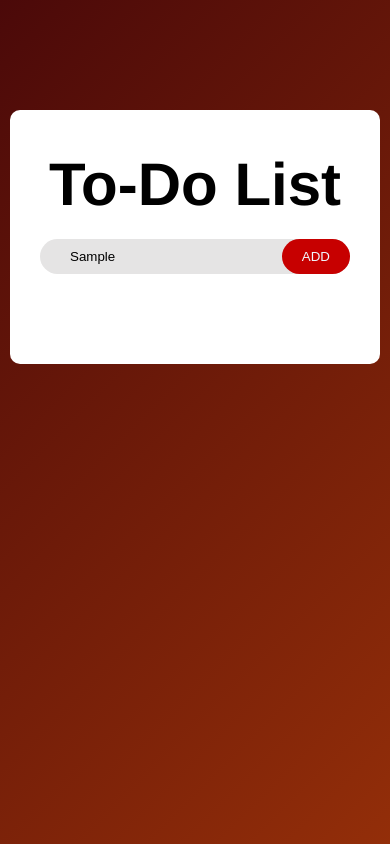
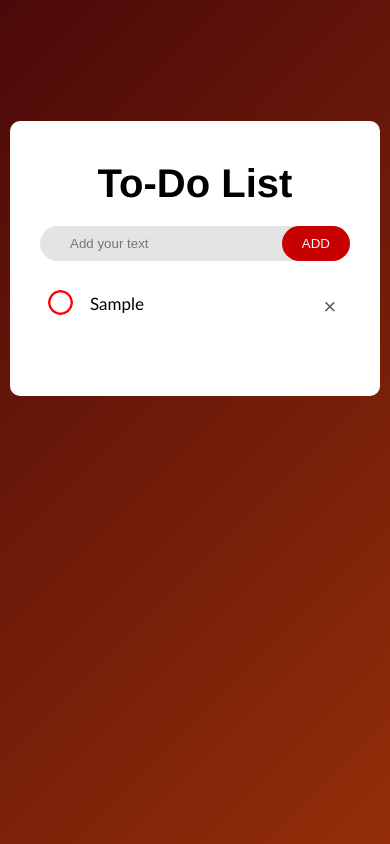
Before and after one commit to Pasiduchamod/to-do-app, a plain HTML site: page index.html in a window 390 px wide. Both pictures are taken after typing "Sample" into the empty fields and a click on the button "ADD". Drawn offline with Linux system fonts and the light colour scheme.

Commit message:
added full javascript file and complete the project

```diff
--- a/index.html
+++ b/index.html
@@ -9,14 +9,15 @@
                 <h2>To-Do List</h2>
                 <div class="row">
                     <input type="text" id="input-box" placeholder="Add your text">
-                    <button>ADD</button>
+                    <button onclick="addTask()">ADD</button>
                 </div>
-          <!--      <ul>
-                    <li class="checked">Task 1</li>
+               <ul id="list-container">
+                    <!-- <li class="checked">Task 1</li>
                     <li>Task 2</li>
-                    <li>Task 3</li>
-                </ul>-->
+                    <li>Task 3</li>-->
+                </ul>
             </div>
         </div>
+        <script src="script.js"></script>
     </body>
 </html>
--- /dev/null
+++ b/script.js
@@ -0,0 +1,37 @@
+const inputBox = document.getElementById("input-box");
+const listContainer=document.getElementById("list-container");
+
+function addTask(){
+    if(inputBox.value ===''){
+        alert("Please type something for add!");
+    }
+    else{
+        let li = document.createElement("li");
+        li.innerHTML = inputBox.value;
+        listContainer.appendChild(li);
+        let span = document.createElement("span");
+        span.innerHTML = "\u00d7";
+        li.appendChild(span);
+    }
+    inputBox.value ="";
+    saveData();
+}
+
+listContainer.addEventListener("click",function(e){
+    if(e.target.tagName === "LI"){
+        e.target.classList.toggle("checked");
+        saveData();
+    }
+    else if(e.target.tagName === "SPAN"){
+        e.target.parentElement.remove();
+        saveData();
+    }
+},false);
+
+function saveData(){
+    localStorage.setItem("data",listContainer.innerHTML);
+}
+function showTask(){
+    listContainer.innerHTML = localStorage.getItem("data");
+}
+showTask();
--- a/style.css
+++ b/style.css
@@ -76,3 +76,28 @@ ul li.checked{
 ul li.checked::before{
     background-image: url(Images/checked.png);
 }
+ul li span{
+    position: absolute;
+    right: 0;
+    height: 40px;
+    width: 40px;
+    font-size: 22px;
+    border-radius: 50%;
+    top : 5px;
+    text-align: center;
+    line-height: 40px;
+    color: #555;
+    transition: 0.7s;
+}
+ul li span:hover{
+    background: #e5e4e4;
+    color: rgb(255, 0, 0);
+}
+@media(max-width:720px){
+    .todo-app{
+        margin-top: 30%;
+    }
+    .todo-app h2{
+        font-size: 40px;
+    }
+}
```
